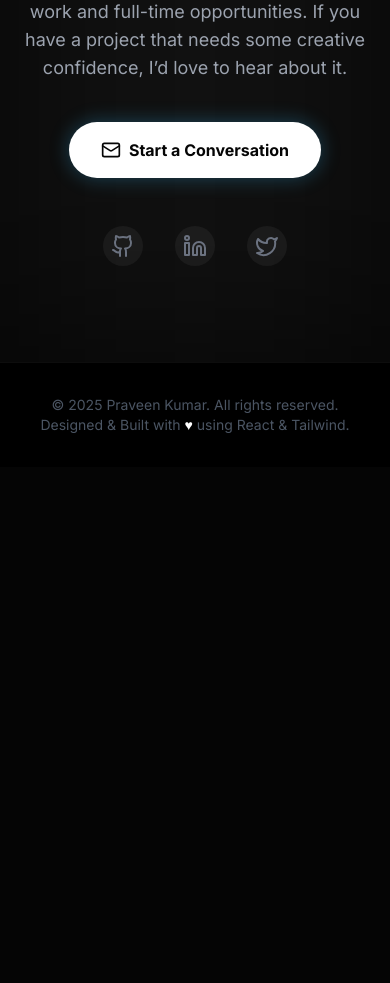
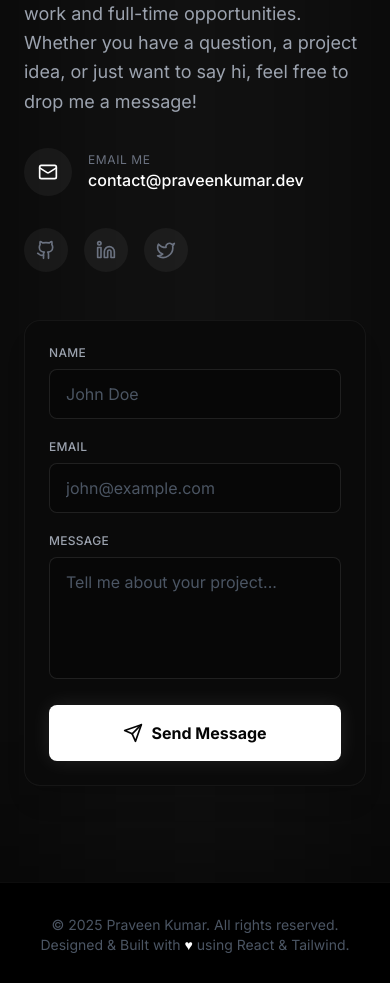
Before and after one commit to Praveen-pk-pro/Portfolio-pk, a React (Vite) app: page / in a window 390 px wide. Shown: the part 7940-8923 px from the top of the page. Before the commit the page ends 8407 px from the top, so only its background shows below. Built offline with nearby package versions, Linux system fonts and the light colour scheme.

Commit message:
feat(contact): Add interactive contact form
Implements a functional contact form with input fields for name, email, and message. Includes submission state handling (submitting, success) and a simulated API call for demonstration. Clears the form and resets the status after successful submission.

```diff
--- a/components/Contact.tsx
+++ b/components/Contact.tsx
@@ -1,49 +1,166 @@
-import React from 'react';
+import React, { useState } from 'react';
 import { motion } from 'framer-motion';
-import { Mail, Linkedin, Github, Twitter } from 'lucide-react';
+import { Mail, Linkedin, Github, Twitter, Send, CheckCircle, Loader2 } from 'lucide-react';
 
 const Contact: React.FC = () => {
+  const [formData, setFormData] = useState({
+    name: '',
+    email: '',
+    message: ''
+  });
+  const [status, setStatus] = useState<'idle' | 'submitting' | 'success'>('idle');
+
+  const handleChange = (e: React.ChangeEvent<HTMLInputElement | HTMLTextAreaElement>) => {
+    setFormData(prev => ({
+      ...prev,
+      [e.target.name]: e.target.value
+    }));
+  };
+
+  const handleSubmit = async (e: React.FormEvent) => {
+    e.preventDefault();
+    setStatus('submitting');
+
+    // Simulate API call/Network delay
+    await new Promise(resolve => setTimeout(resolve, 1500));
+
+    // Log form data to console as requested
+    console.log('Form Submission Data:', formData);
+
+    setStatus('success');
+    setFormData({ name: '', email: '', message: '' });
+
+    // Reset status after 5 seconds
+    setTimeout(() => setStatus('idle'), 5000);
+  };
+
   return (
     <section id="contact" className="py-24 bg-primary relative overflow-hidden">
       {/* Glow Effect */}
       <div className="absolute top-0 left-1/2 -translate-x-1/2 w-full max-w-3xl h-full bg-accent/5 blur-[100px] pointer-events-none" />
 
-      <div className="container mx-auto px-6 relative z-10 text-center">
+      <div className="container mx-auto px-6 relative z-10">
+        <div className="grid md:grid-cols-2 gap-12 lg:gap-20 items-center max-w-6xl mx-auto">
+
+          {/* Text Content */}
           <motion.div
-          initial={{ opacity: 0, y: 30 }}
-          whileInView={{ opacity: 1, y: 0 }}
+            initial={{ opacity: 0, x: -30 }}
+            whileInView={{ opacity: 1, x: 0 }}
             viewport={{ once: true }}
             transition={{ duration: 0.8 }}
-          className="max-w-3xl mx-auto"
+            className="text-left"
           >
             <h2 className="text-4xl md:text-5xl font-heading font-bold text-white mb-6">
               Let’s Build Something <span className="text-gradient">Exceptional</span>
             </h2>
-          <p className="text-gray-400 text-lg mb-10">
+            <p className="text-gray-400 text-lg mb-8 leading-relaxed">
               I’m currently available for freelance work and full-time opportunities.
-            If you have a project that needs some creative confidence, I’d love to hear about it.
+              Whether you have a question, a project idea, or just want to say hi, feel free to drop me a message!
             </p>
 
-          <a
-            href="mailto:dummy@email.com"
-            className="inline-flex items-center gap-2 px-8 py-4 bg-accent text-primary font-bold rounded-full hover:bg-secondary_accent transition-all transform hover:scale-105 shadow-[0_0_20px_rgba(56,189,248,0.3)] hover:shadow-[0_0_30px_rgba(56,189,248,0.5)] mb-12"
-          >
+            <div className="flex items-center gap-4 mb-8">
+              <div className="w-12 h-12 rounded-full bg-white/5 flex items-center justify-center text-accent">
                 <Mail size={20} />
-            Start a Conversation
+              </div>
+              <div>
+                <p className="text-xs text-gray-500 uppercase tracking-wider">Email Me</p>
+                <a href="mailto:contact@praveenkumar.dev" className="text-white font-medium hover:text-accent transition-colors">contact@praveenkumar.dev</a>
+              </div>
+            </div>
+
+            <div className="flex gap-4">
+              <a href="#" className="text-gray-500 hover:text-white transition-colors p-3 bg-white/5 rounded-full hover:bg-white/10 hover:scale-110 transform duration-300">
+                <Github size={20} />
               </a>
-
-          <div className="flex justify-center gap-8">
-            <a href="#" className="text-gray-500 hover:text-white transition-colors p-2 bg-white/5 rounded-full hover:bg-white/10">
-              <Github size={24} />
+              <a href="#" className="text-gray-500 hover:text-white transition-colors p-3 bg-white/5 rounded-full hover:bg-white/10 hover:scale-110 transform duration-300">
+                <Linkedin size={20} />
               </a>
-            <a href="#" className="text-gray-500 hover:text-white transition-colors p-2 bg-white/5 rounded-full hover:bg-white/10">
-              <Linkedin size={24} />
-            </a>
-            <a href="#" className="text-gray-500 hover:text-white transition-colors p-2 bg-white/5 rounded-full hover:bg-white/10">
-              <Twitter size={24} />
+              <a href="#" className="text-gray-500 hover:text-white transition-colors p-3 bg-white/5 rounded-full hover:bg-white/10 hover:scale-110 transform duration-300">
+                <Twitter size={20} />
               </a>
             </div>
           </motion.div>
+
+          {/* Form */}
+          <motion.div
+            initial={{ opacity: 0, x: 30 }}
+            whileInView={{ opacity: 1, x: 0 }}
+            viewport={{ once: true }}
+            transition={{ duration: 0.8 }}
+            className="bg-card p-6 md:p-8 rounded-2xl border border-white/5 shadow-xl relative backdrop-blur-sm"
+          >
+            <form onSubmit={handleSubmit} className="space-y-5">
+              <div>
+                <label htmlFor="name" className="block text-xs font-medium text-gray-400 mb-2 uppercase tracking-wide">Name</label>
+                <input
+                  type="text"
+                  id="name"
+                  name="name"
+                  required
+                  value={formData.name}
+                  onChange={handleChange}
+                  className="w-full px-4 py-3 bg-primary/50 border border-white/10 rounded-lg text-white placeholder-gray-600 focus:outline-none focus:border-accent/50 focus:ring-1 focus:ring-accent/50 transition-all"
+                  placeholder="John Doe"
+                />
+              </div>
+
+              <div>
+                <label htmlFor="email" className="block text-xs font-medium text-gray-400 mb-2 uppercase tracking-wide">Email</label>
+                <input
+                  type="email"
+                  id="email"
+                  name="email"
+                  required
+                  value={formData.email}
+                  onChange={handleChange}
+                  className="w-full px-4 py-3 bg-primary/50 border border-white/10 rounded-lg text-white placeholder-gray-600 focus:outline-none focus:border-accent/50 focus:ring-1 focus:ring-accent/50 transition-all"
+                  placeholder="john@example.com"
+                />
+              </div>
+
+              <div>
+                <label htmlFor="message" className="block text-xs font-medium text-gray-400 mb-2 uppercase tracking-wide">Message</label>
+                <textarea
+                  id="message"
+                  name="message"
+                  required
+                  rows={4}
+                  value={formData.message}
+                  onChange={handleChange}
+                  className="w-full px-4 py-3 bg-primary/50 border border-white/10 rounded-lg text-white placeholder-gray-600 focus:outline-none focus:border-accent/50 focus:ring-1 focus:ring-accent/50 transition-all resize-none"
+                  placeholder="Tell me about your project..."
+                />
+              </div>
+
+              <button
+                type="submit"
+                disabled={status === 'submitting' || status === 'success'}
+                className={`w-full flex items-center justify-center gap-2 px-8 py-4 font-bold rounded-lg transition-all transform hover:scale-[1.02] shadow-[0_0_20px_rgba(255,255,255,0.1)]
+                  ${status === 'success'
+                    ? 'bg-green-500/20 text-green-400 cursor-default'
+                    : 'bg-accent text-primary hover:bg-white'
+                  } disabled:opacity-70 disabled:cursor-not-allowed disabled:transform-none`}
+              >
+                {status === 'submitting' ? (
+                  <>
+                    <Loader2 size={20} className="animate-spin" />
+                    Sending...
+                  </>
+                ) : status === 'success' ? (
+                  <>
+                    <CheckCircle size={20} />
+                    Message Sent!
+                  </>
+                ) : (
+                  <>
+                    <Send size={20} />
+                    Send Message
+                  </>
+                )}
+              </button>
+            </form>
+          </motion.div>
+        </div>
       </div>
     </section>
   );
```
Lines whose indentation alone changed are shown as unchanged.
